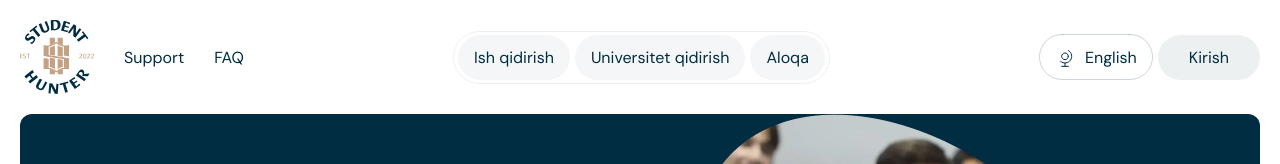
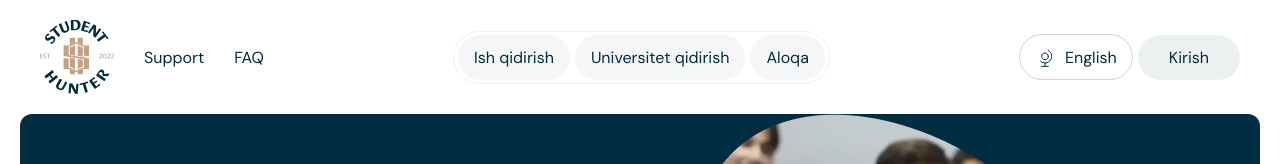
Before and after one commit to Abduazam/student.github.io, a plain HTML site: page index.html in a window 1280 px wide. Shown: the top 164 px of the page. Drawn offline with nearby package versions, Linux system fonts and the light colour scheme; a web font is replaced by a local one.

Commit message:
Sunnat-9

```diff
--- a/assets/css/style.css
+++ b/assets/css/style.css
@@ -46,6 +46,8 @@ header .parent {
     padding: 20px 0px;
     display: flex;
     justify-content: space-between;
+    transition: 0.5s ease;
+
 }
 
 
--- a/assets/js/main.js
+++ b/assets/js/main.js
@@ -107,8 +107,10 @@ closeIframe.addEventListener("click", () => {
 // SCROLL TOP
 window.onscroll = function() {
 	var e = document.querySelector(".site_up");
+    var header = document.querySelector("header .parent")
+	e.style.display = document.documentElement.scrollTop > 300 ? "flex" : "none";
+	header.style.padding = document.documentElement.scrollTop > 50 ? "10px" : "20px";
 
-	e.style.display = document.documentElement.scrollTop > 300 ? "flex" : "none";
     e.onclick = (ev) => {
     	ev.preventDefault();
         document.documentElement.scrollTop = 0;
```
